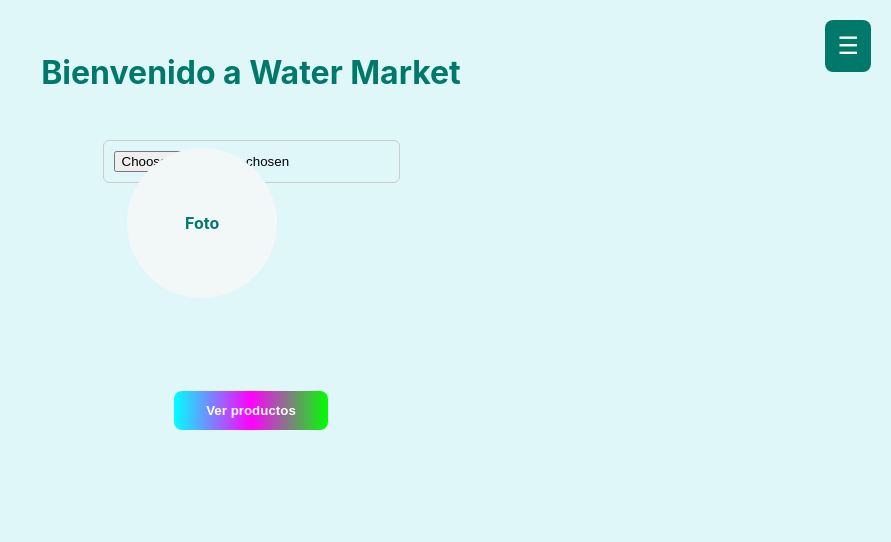
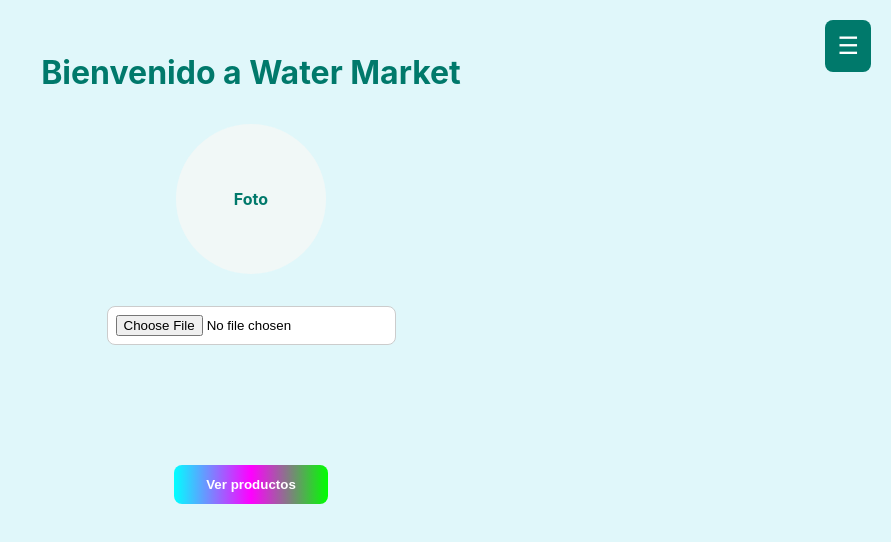
Before and after one commit to FalAn06/FrontEnd2, a React (Create React App) app: page /dashboard in a window 1280 px wide. Shown: the top 542 px of the page, without its empty margins (389-1280 px from the left). Built offline with nearby package versions, Linux system fonts and the light colour scheme; the HTML template or start-up script is replaced by a standard one.

Commit message:
feat: :sparkles: new style

```diff
--- a/src/pages/Dashboard.css
+++ b/src/pages/Dashboard.css
@@ -66,13 +66,12 @@
   position: relative;
 }
 
-.profile-picture-container {
+.profile-picture-wrapper {
   width: 150px;
   height: 150px;
   margin-bottom: 1rem;
-  position: absolute;
-  top: 10%;
-  left: 5%;
+  position: relative;
+  top: 5%;
 }
 
 .profile-picture {
@@ -97,10 +96,15 @@
 
 .file-input {
   margin-top: 1rem;
+  padding: 0.5rem;
+  background-color: #ffffff;
+  border-radius: 8px;
+  cursor: pointer;
 }
 
+/* Estilo del email y la descripción */
 .dashboard-email {
-  margin-top: 120px;
+  margin-top: 2rem;
   font-size: 1.2rem;
   color: #00796b;
 }
--- a/src/pages/Dashboard.js
+++ b/src/pages/Dashboard.js
@@ -88,9 +88,9 @@ function Dashboard() {
       {/* Título principal */}
       <h1 className="welcome-title">Bienvenido a Water Market</h1>
 
-      {/* Foto de perfil en una esquina */}
+      {/* Foto de perfil en un nuevo contenedor */}
       <div className="profile-container">
-        <div className="profile-picture-container">
+        <div className="profile-picture-wrapper">
           {profilePic ? (
             <img src={profilePic} alt="Perfil" className="profile-picture" />
           ) : (
@@ -98,9 +98,10 @@ function Dashboard() {
           )}
         </div>
         <input type="file" accept="image/*" onChange={handleImageUpload} className="file-input" />
-        <p className="dashboard-email">{email}</p>
-        <p className="user-description">{description}</p>
       </div>
+
+      <p className="dashboard-email">{email}</p>
+      <p className="user-description">{description}</p>
 
       {/* Botón de "Ver productos" */}
       <div className="view-products-container">
```
